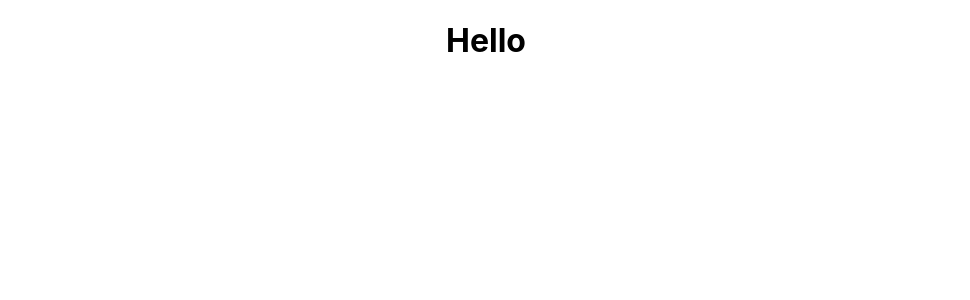
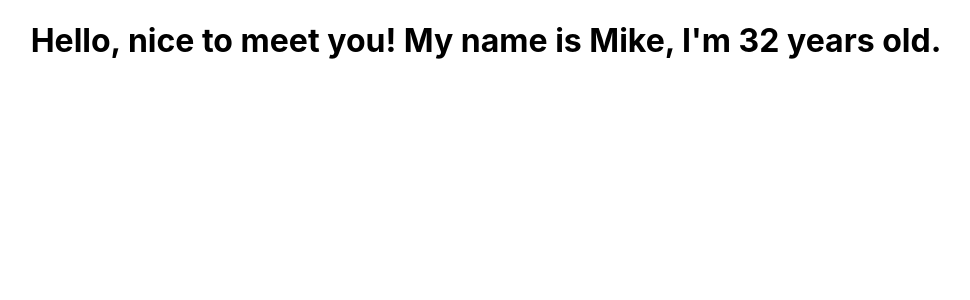
Before and after one commit to mikakallberg/React-JS, a React (Create React App) app in the folder my-app/: page / in a window 1280 px wide. Shown: the top 300 px of the page, without its empty margins (154-1124 px from the left). Built offline with nearby package versions, Linux system fonts and the light colour scheme.

Commit message:
Security commit

```diff
--- a/my-app/src/App.js
+++ b/my-app/src/App.js
@@ -1,11 +1,10 @@
-import logo from './logo.svg';
 import './App.css';
 import FunctionalGreetingWitProps from './components/FunctionalGreetingWithProps';
 
 function App() {
   return (
     <div className="App">
-      <FunctionalGreetingWitProps/>
+      <FunctionalGreetingWitProps greeting="nice to meet you!" name="Mike" age="32" />
     </div>
   );
 }
--- a/my-app/src/components/FunctionalGreetingWithProps.js
+++ b/my-app/src/components/FunctionalGreetingWithProps.js
@@ -1,6 +1,10 @@
 import React from "react";
 
 
-const FunctionalGreetingWitProps = () => <h1>Hello</h1>
+const FunctionalGreetingWitProps = (props) => {
+    console.log(props);
+    return <h1>Hello, {props.greeting} My name is {props.name}, I'm {props.age} years old.</h1>
+
+}
 
 export default FunctionalGreetingWitProps;
```
